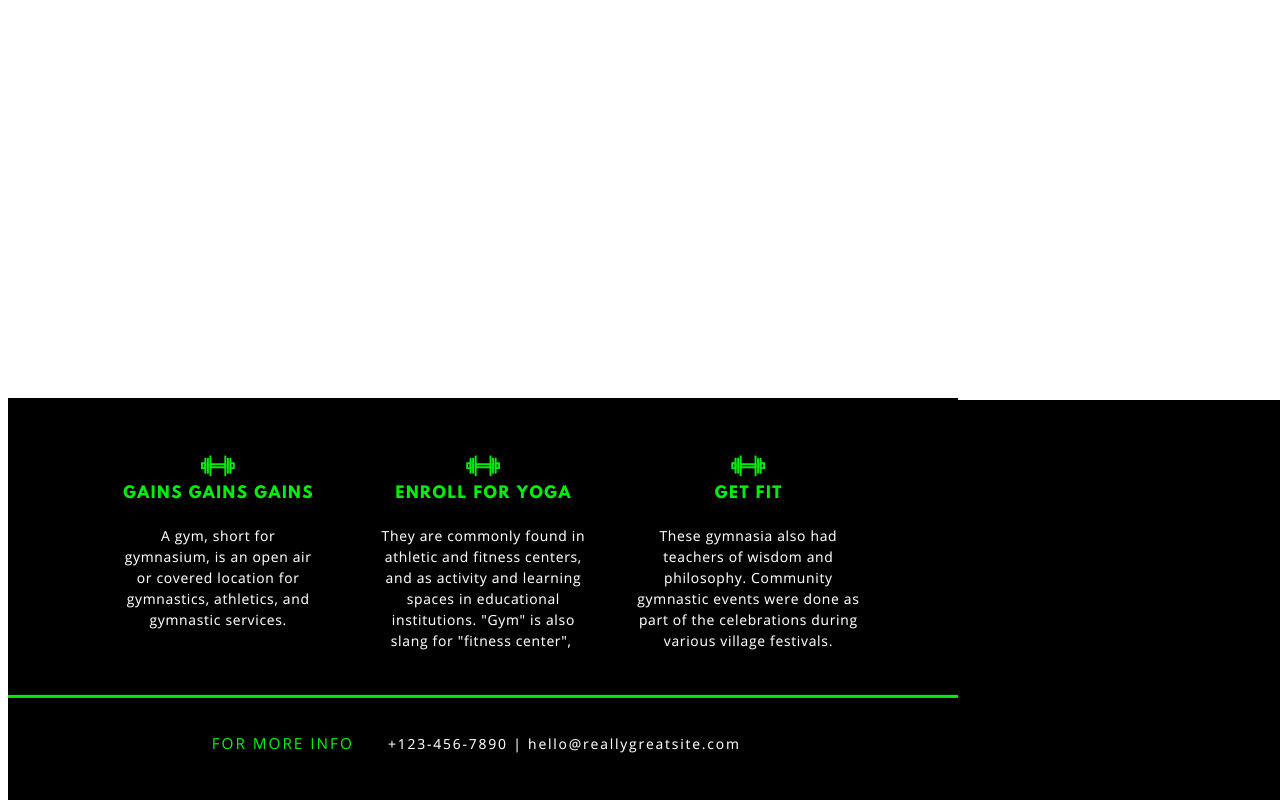
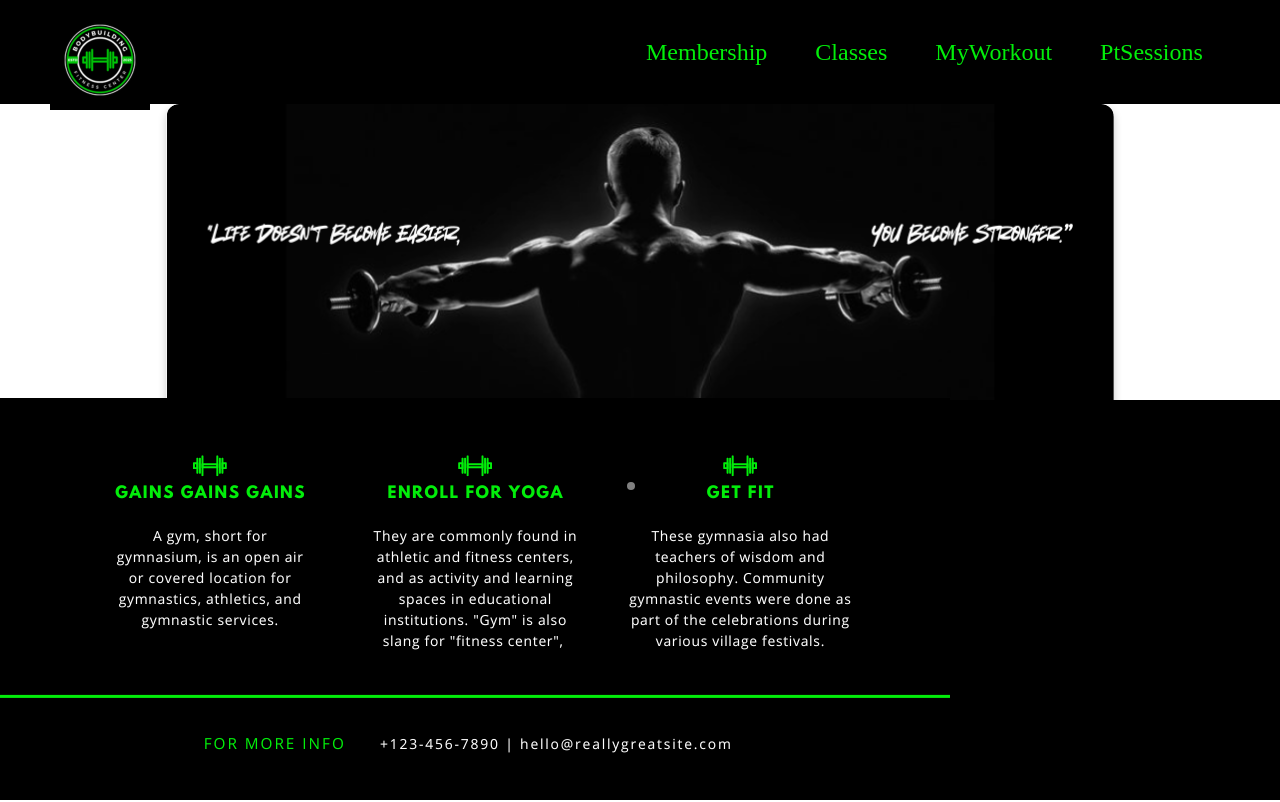
Before and after one commit to SobhyDaaboul/GymApp_FrontEnd, a React (Create React App) app: page / in a window 1280 px wide. Built offline with nearby package versions, Linux system fonts and the light colour scheme.

Commit message:
adding app.js

```diff
--- /dev/null
+++ b/src/App.js
@@ -0,0 +1,17 @@
+import React from 'react';
+import NavigationBar from './layout/NavigationBar';
+import MainPage from './layout/MainPage';
+import Footer from './layout/Footer';
+import './App.module.css';
+
+function App() {
+  return (
+    <div className="App">
+      <NavigationBar/>  {/* Navigation bar */}
+      <MainPage /> {/* Main content */}
+      <Footer /> {/* Footer */}
+    </div>
+  );
+}
+
+export default App;
--- /dev/null
+++ b/src/App.module.css
@@ -0,0 +1,19 @@
+/* Global styles for layout */
+html, body {
+  height: 100%;
+  margin: 0;
+  display: flex;
+  flex-direction: column;
+}
+
+/* Main app wrapper */
+.App {
+  display: flex;
+  flex-direction: column;
+  height: 100%;
+}
+
+/* This will ensure the main content fills up the available space */
+.main-content {
+  flex-grow: 1; /* The main content will take the remaining space */
+}
--- a/src/components/AutoCarousel.module.css
+++ b/src/components/AutoCarousel.module.css
@@ -1,7 +1,7 @@
 .carousel {
   position: relative;
   overflow: hidden;
-  width: 100%;
+  width: 74%;
   height: 400px;
   border-radius: 13px;
   box-shadow: 0 4px 8px rgba(0, 0, 0, 0.2);
@@ -10,6 +10,8 @@
 
 .carouselImages {
   display: flex;
+  transition: transform 0.5s ease-in-out;
+  width: 100%;
 }
 
 .carouselImages img {
@@ -22,8 +24,10 @@
 .carouselControls {
   position: absolute;
   bottom: 10px;
+  left: 0;
   width: 100%;
   text-align: center;
+  z-index: 1;
 }
 
 .carouselControls span {
@@ -34,7 +38,7 @@
   border-radius: 50%;
   width: 8px;
   height: 8px;
-  transition: background-color 0.3s;
+  transition: background-color 0.3s ease-in-out;
 }
 
 .carouselControls span.active {
--- a/src/index.js
+++ b/src/index.js
@@ -1,11 +1,11 @@
 import React from 'react';
 import ReactDOM from 'react-dom/client';
 import {BrowserRouter} from 'react-router-dom';
-import Footer from './layout/Footer';
+import App from './App';
 
 const root = ReactDOM.createRoot(document.getElementById('root'));
 root.render(
   <BrowserRouter>
-    <Footer />
+    <App />
   </BrowserRouter>
 );
--- a/src/layout/MainPage.module.css
+++ b/src/layout/MainPage.module.css
@@ -0,0 +1,3 @@
+.body{
+  background-color: rgb(123, 123, 123);
+}
```
